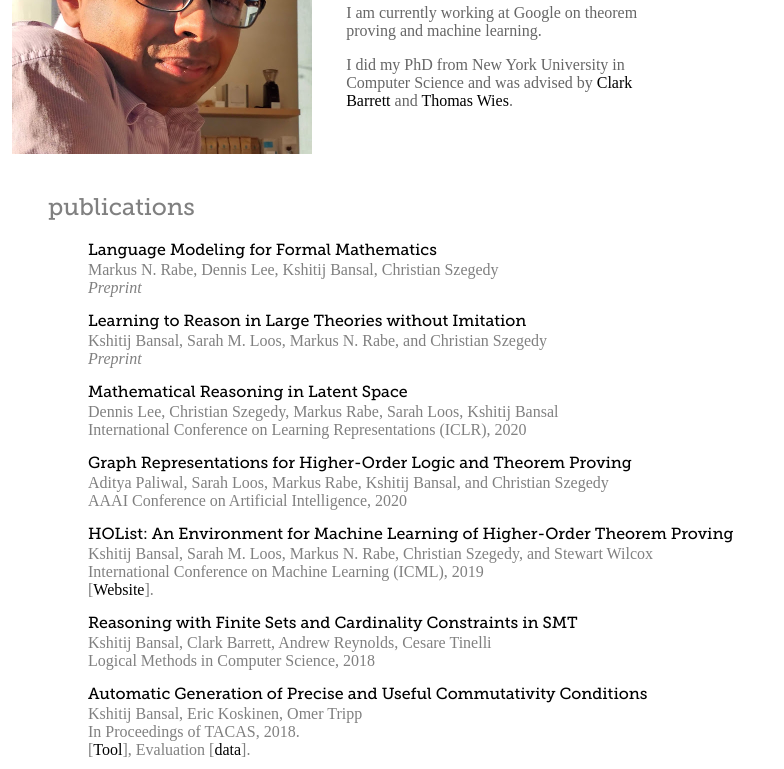
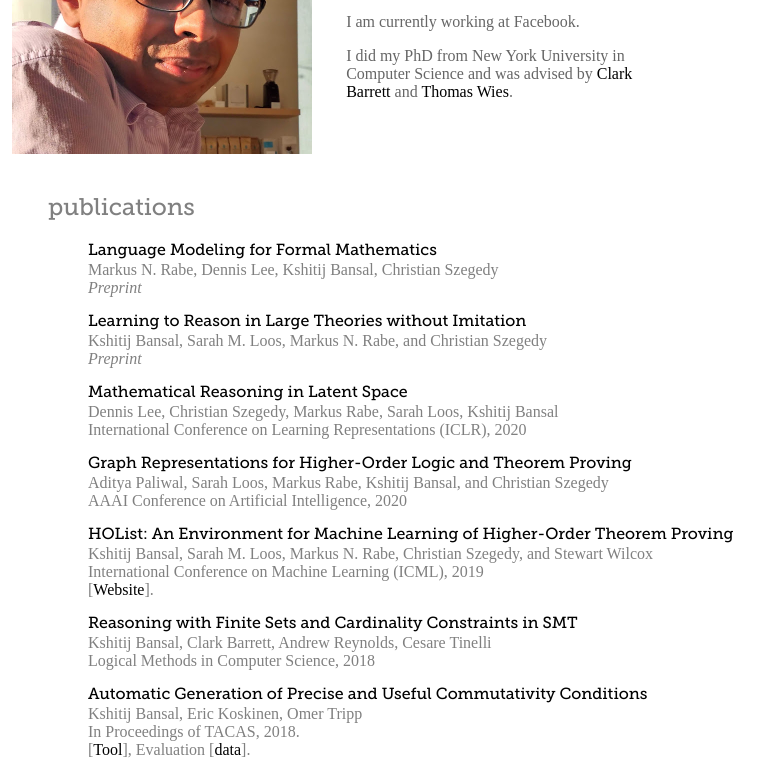
Before and after one commit to kshitijio/kshitijio.github.io, a plain HTML site: page index.html in a window 1280 px wide. Shown: the part 174-943 px from the top of the page, without its empty margins (0-784 px from the left). Drawn offline with Linux system fonts and the light colour scheme.

Commit message:
Update index.html

```diff
--- a/index.html
+++ b/index.html
@@ -30,7 +30,7 @@
      <p> Email: <a style="font-family:MuseoSlab-500" href="mailto:mail@kshitij.io">mail@kshitij.io</a>
 
      <div id="description" style="font-family:serif">
-     <p> I am currently working at Google on theorem proving and machine learning.
+     <p> I am currently working at Facebook.
      <p>
           I did my PhD from New York University in Computer Science and was advised by
           <a href="http://cs.stanford.edu/~barrett">Clark Barrett</a> and
```
